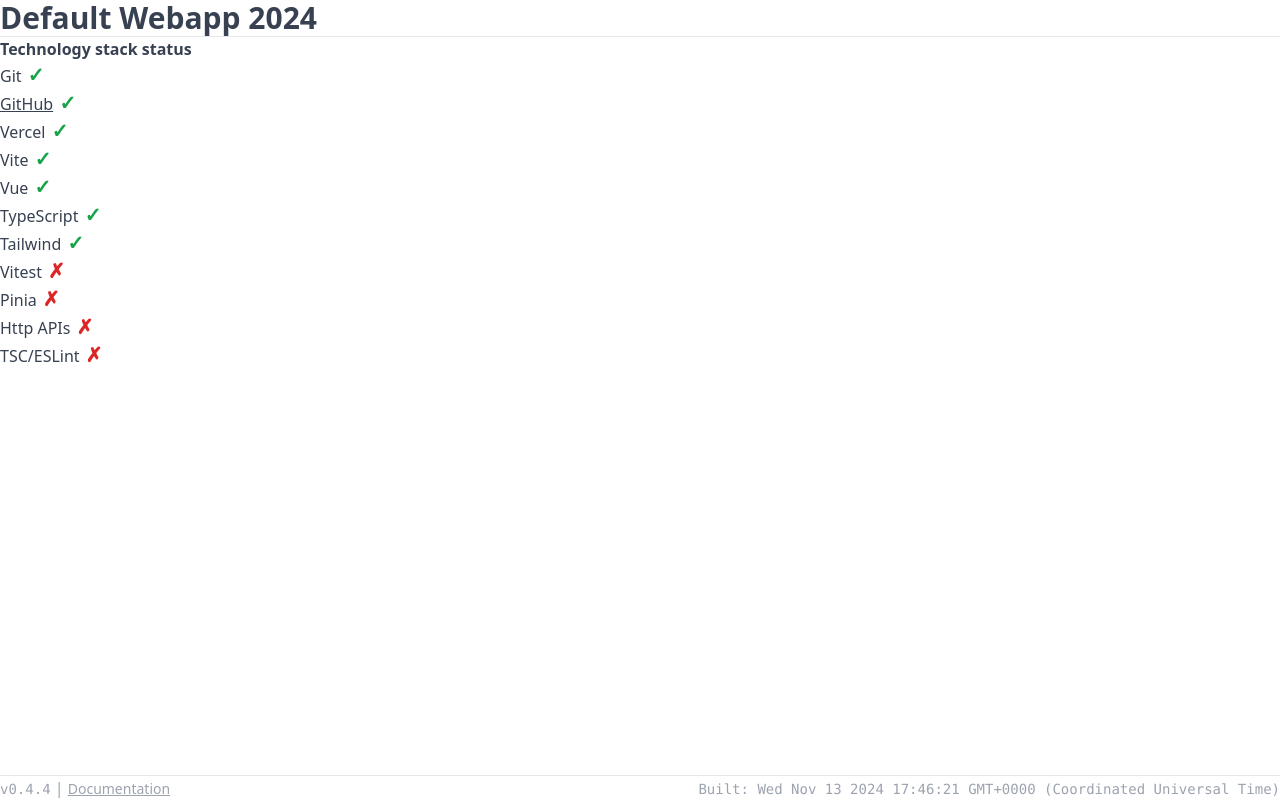
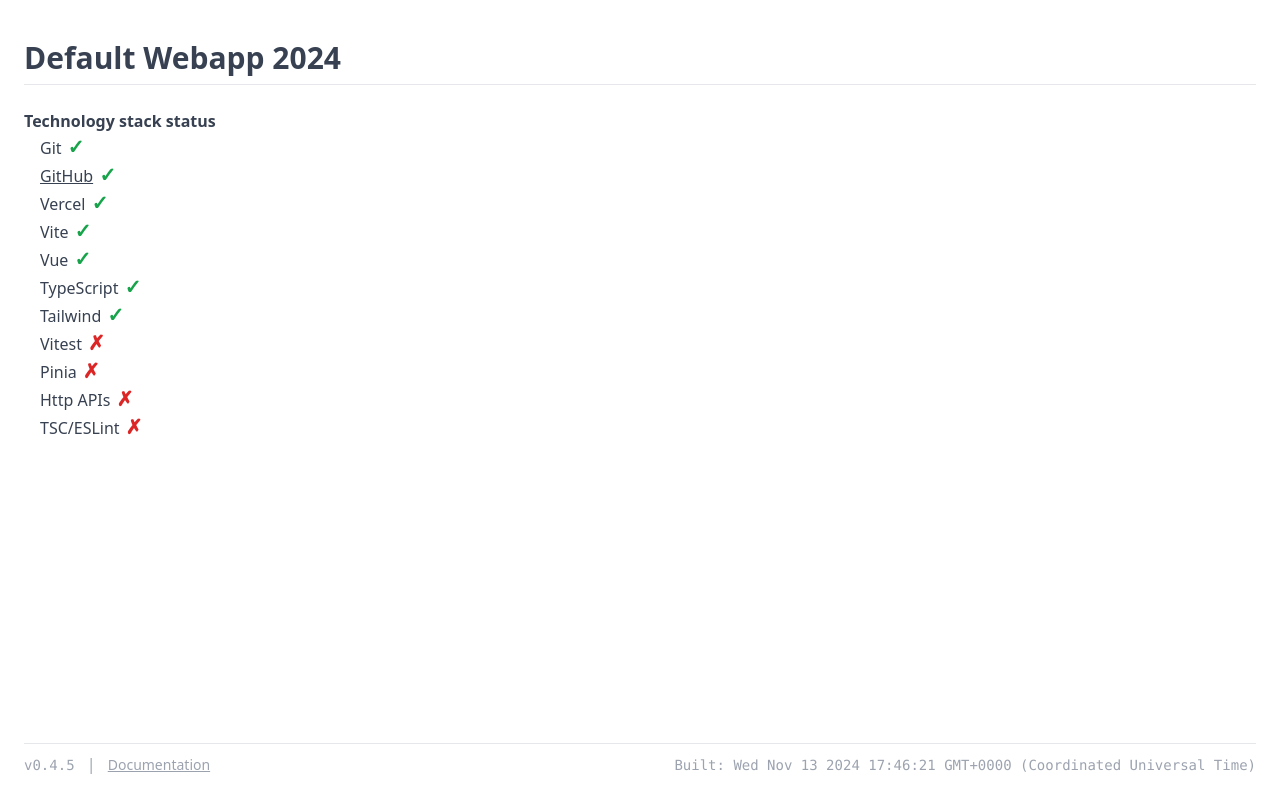
Before and after one commit to eirikt/default-webapp-vue-vite-vercel, a Vue app: page / in a window 1280 px wide. Built offline with nearby package versions, Linux system fonts and the light colour scheme; a web font is replaced by a local one.

Commit message:
v0.4.5
Tailwind full-page styling

```diff
--- a/package.json
+++ b/package.json
@@ -1,6 +1,6 @@
 {
     "name": "default-webapp-2024",
-    "version": "0.4.4",
+    "version": "0.4.5",
     "title": "Default Webapp 2024",
     "type": "module",
     "scripts": {
--- a/src/styles/main.css
+++ b/src/styles/main.css
@@ -58,7 +58,7 @@
 
     section > * {
         /* Activate when needed
-        border: 1px dotted blue'
+        border: 1px dotted blue
         */
     }
 }
--- a/src/vue/App.vue
+++ b/src/vue/App.vue
@@ -7,15 +7,15 @@
 </script>
 
 <template>
-    <article class="flex flex-col justify-between h-dvh">
-        <header>
+    <article class="flex flex-col justify-between h-dvh p-6">
+        <header class="mt-4">
             <h1>{{ title }}</h1>
         </header>
-        <hr/>
-        <section class="basis-full">
+        <hr class="my-2"/>
+        <section class="basis-full my-4">
             <div>
                 <h2>Technology stack status</h2>
-                <ul>
+                <ul class="ms-4">
                     <li class="checked">Git</li>
                     <li><a href="https://github.com/eirikt/default-webapp-vue-vite-vercel" target="_blank">GitHub</a><span class="{{ checked }}"></span></li>
                     <li class="checked">Vercel</li>
@@ -30,11 +30,11 @@
                 </ul>
             </div>
         </section>
-        <hr/>
+        <hr class="my-2"/>
         <footer class="flex flex-row justify-between">
             <span>
                 <span class="code">v{{ version }}</span>
-                <span class="text-gray-400"> | </span>
+                <span class="text-gray-400 mx-2"> | </span>
                 <span class="text-sm text-gray-400"><a href="https://github.com/eirikt/default-webapp-vue-vite-vercel/blob/main/README.md" target="_blank">Documentation</a></span>
             </span>
             <span>
```
